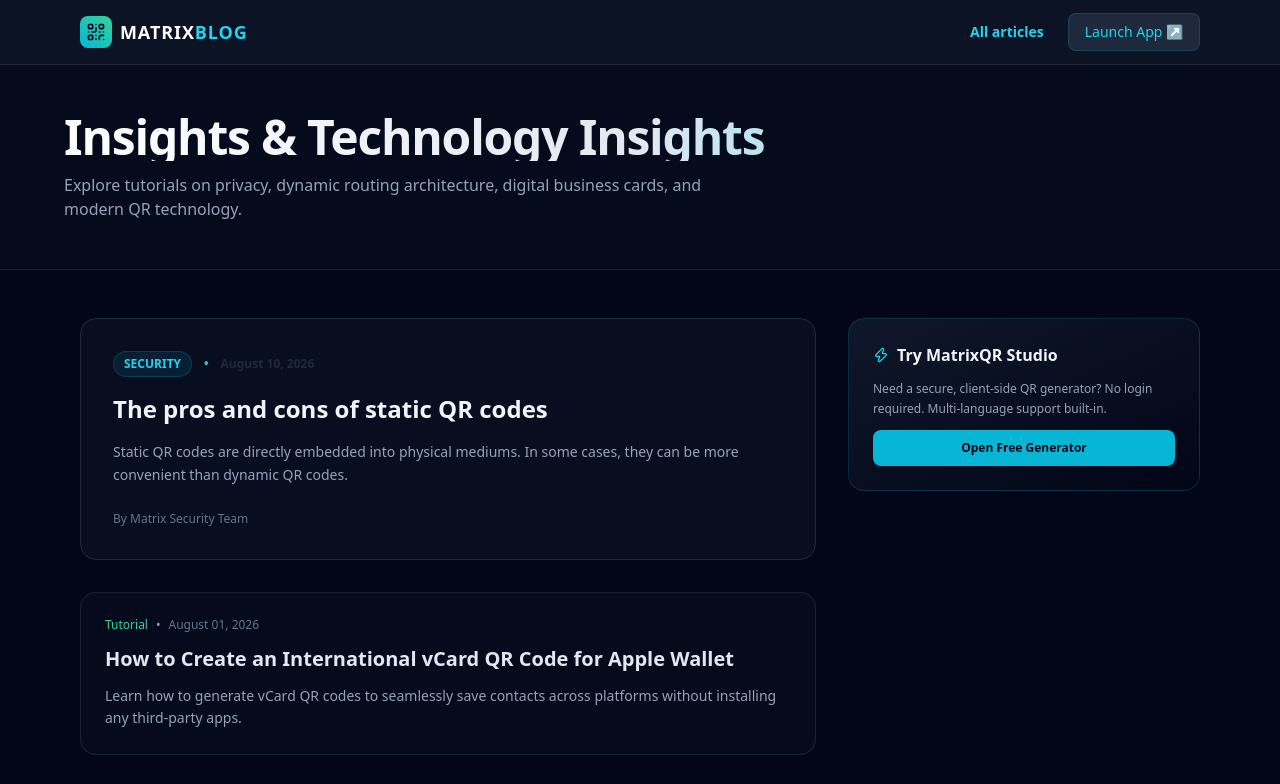
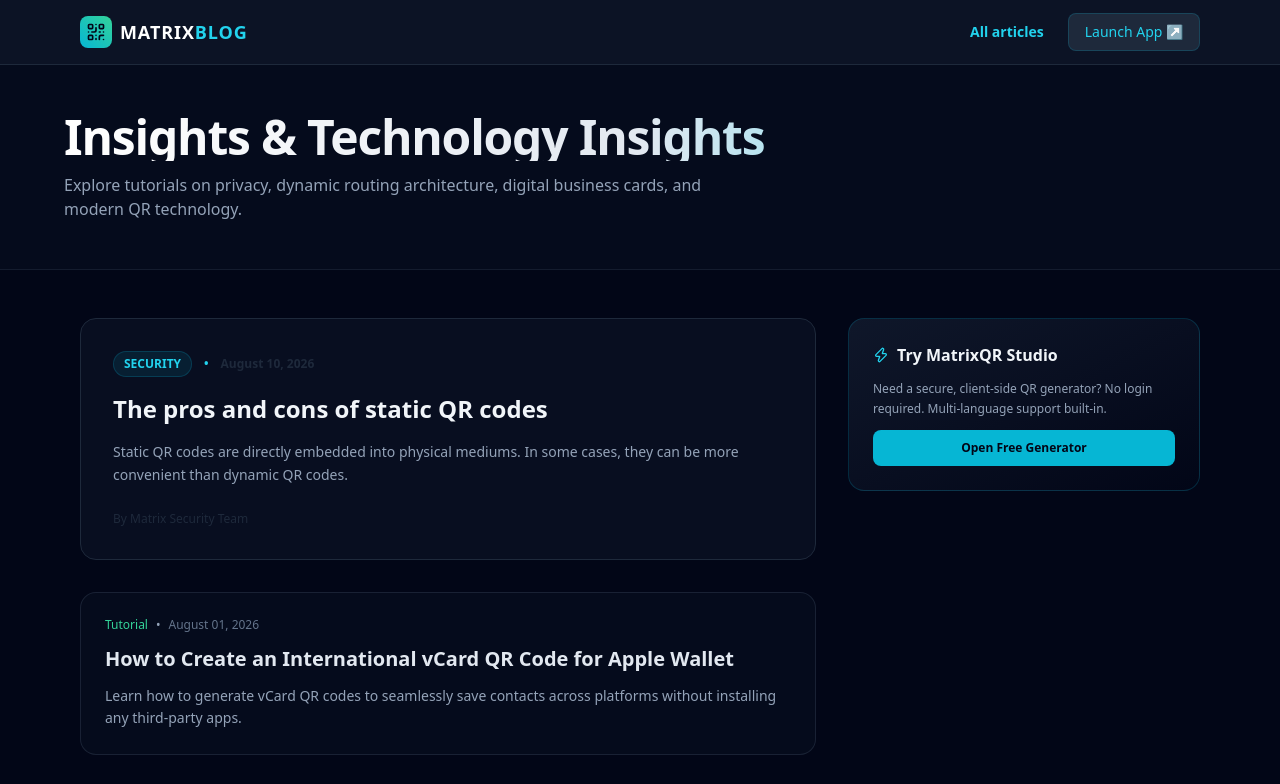
Before and after one commit to Technology-enthusiast-he/blog.matrixqr.cc, a website: page index.html in a window 1280 px wide. Shown: the top 784 px of the page. Drawn offline with nearby package versions, Linux system fonts and the light colour scheme; files that its build step writes are made by us from their sources.

Commit message:
Update index.html

```diff
--- a/index.html
+++ b/index.html
@@ -87,7 +87,7 @@
                     <p class="text-slate-400 text-sm leading-relaxed">
                         Static QR codes are directly embedded into physical mediums. In some cases, they can be more convenient than dynamic QR codes.
                     </p>
-                    <div class="pt-2 flex items-center justify-between text-xs text-slate-500">
+                    <div class="pt-2 flex items-center justify-between text-xs text-slate-800">
                         <span>By Matrix Security Team</span>
                     </div>
                 </div>
```
